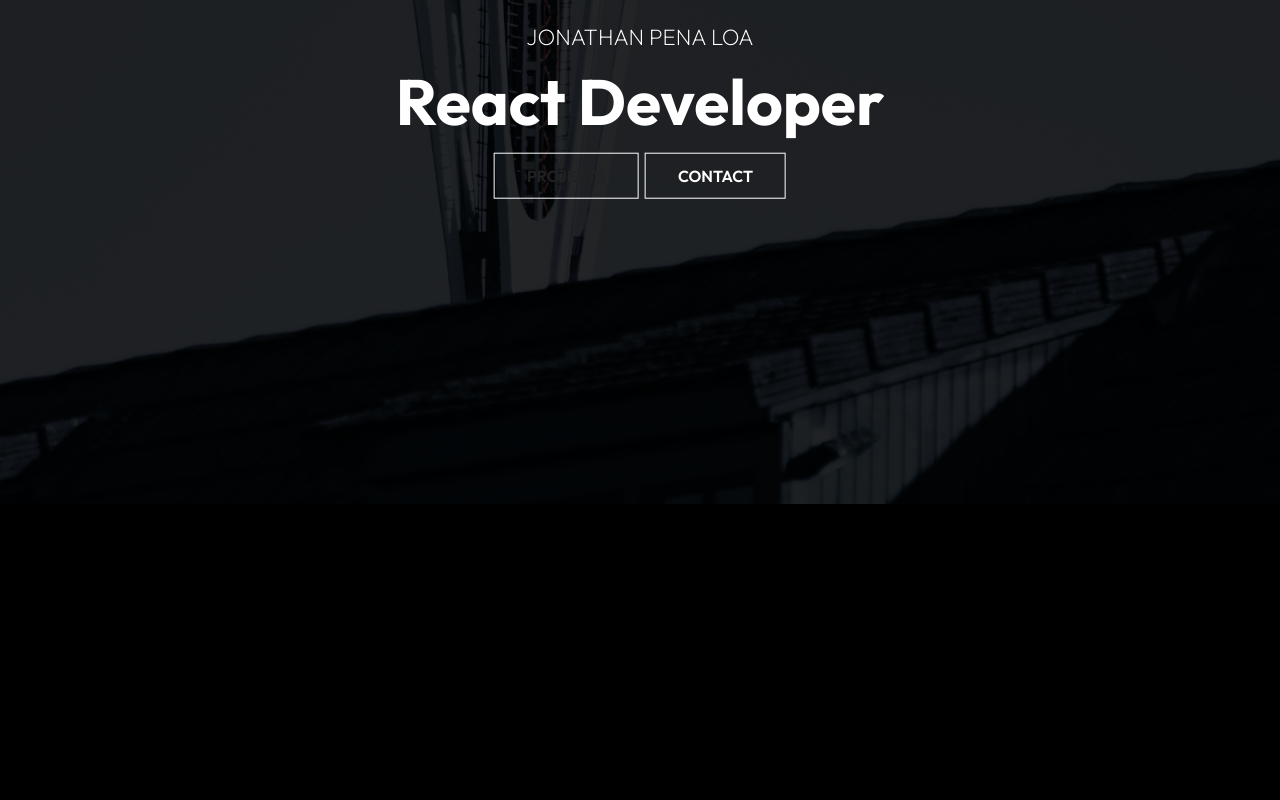
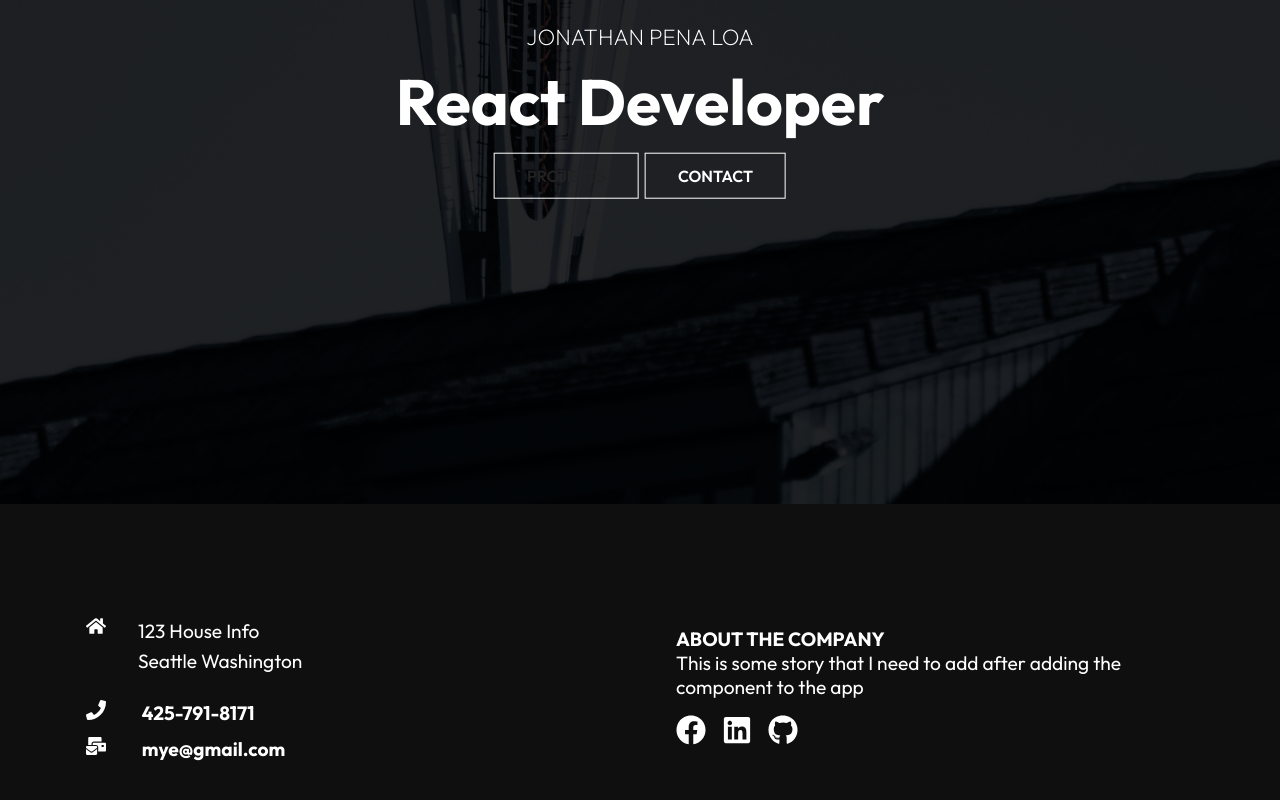
Before and after one commit to jonathanpenaloa/main-portfolio, a React (Create React App) app: page / in a window 1280 px wide. Shown: the part 296-1096 px from the top of the page. Before the commit the page ends 804 px from the top, so only its background shows below. Built offline with nearby package versions, Linux system fonts and the light colour scheme.

Commit message:
Footer CSS finished for large screens

```diff
--- /dev/null
+++ b/src/components/Footer.css
@@ -0,0 +1,51 @@
+.footer {
+    width: 100%;
+    padding: 6rem 0;
+    background-color: rgb(19, 19, 19, 0.8);
+}
+
+.footer-container {
+    max-width: 1140px;
+    margin: auto;
+    display: grid;
+    grid-template-columns: repeat(2, 1fr);
+    grid-gap: 40px;
+}
+
+.left {
+    height: 100%;
+    max-width: 100%;
+    display: flex;
+    flex-direction: column;
+    padding: 1rem;
+}
+
+.location {
+    display: flex;
+    margin-bottom: 0.8rem;
+}
+
+.location p {
+    line-height: 30px;
+}
+
+.right {
+    height: 100%;
+    max-width: 100%;
+    display: flex;
+    flex-direction: column;
+    padding: 1rem;
+}
+
+.social {
+    margin-top: 1rem;
+}
+
+h4 {
+    font-size: 1.2rem;
+    padding-top: 0.7rem;
+}
+
+p {
+    font-size: 1.2rem;
+}
--- /dev/null
+++ b/src/components/Footer.jsx
@@ -0,0 +1,41 @@
+import React from "react";
+import { FaHome, FaPhone, FaMailBulk, FaFacebook, FaLinkedin, FaGithub } from "react-icons/fa";
+import "./Footer.css";
+
+export default function Footer () {
+    return (
+        <div className="footer">
+            <div className="footer-container">
+                <div className="left">
+                    <div className="location">
+                        <FaHome size={20} style={{color: "#fff", marginRight: "2rem"}}/>
+                        <div>
+                            <p>123 House Info</p>
+                            <p>Seattle Washington</p>
+                        </div>
+                    </div>
+                    <div className="phone">
+                        <h4>
+                        <FaPhone size={20} style={{color: "#fff", marginRight: "2rem"}}/> 425-791-8171
+                        </h4>
+                    </div>
+                    <div className="email">
+                        <h4>
+                        <FaMailBulk size={20} style={{color: "#fff", marginRight: "2rem"}}/> mye@gmail.com
+                        </h4>
+                    </div>
+                </div>
+
+                <div className="right">
+                    <h4>ABOUT THE COMPANY</h4>
+                    <p>This is some story that I need to add after adding the component to the app</p>
+                    <div className="social">
+                    <FaFacebook size={30} style={{color: "#fff", marginRight: "1rem"}}/>
+                    <FaLinkedin size={30} style={{color: "#fff", marginRight: "1rem"}}/>
+                    <FaGithub size={30} style={{color: "#fff", marginRight: "1rem"}}/>
+                    </div>
+                </div>
+            </div>
+        </div>
+    )
+}
--- a/src/routes/Home.jsx
+++ b/src/routes/Home.jsx
@@ -1,12 +1,14 @@
 import React from "react";
 import NavBar from "../components/NavBar";
 import HeroImg from "../components/HeroImg";
+import Footer from "../components/Footer";
 
 export default function Home() {
     return (
         <>
             <NavBar/>
             <HeroImg />
+            <Footer />
         </>
     );
 }
```
